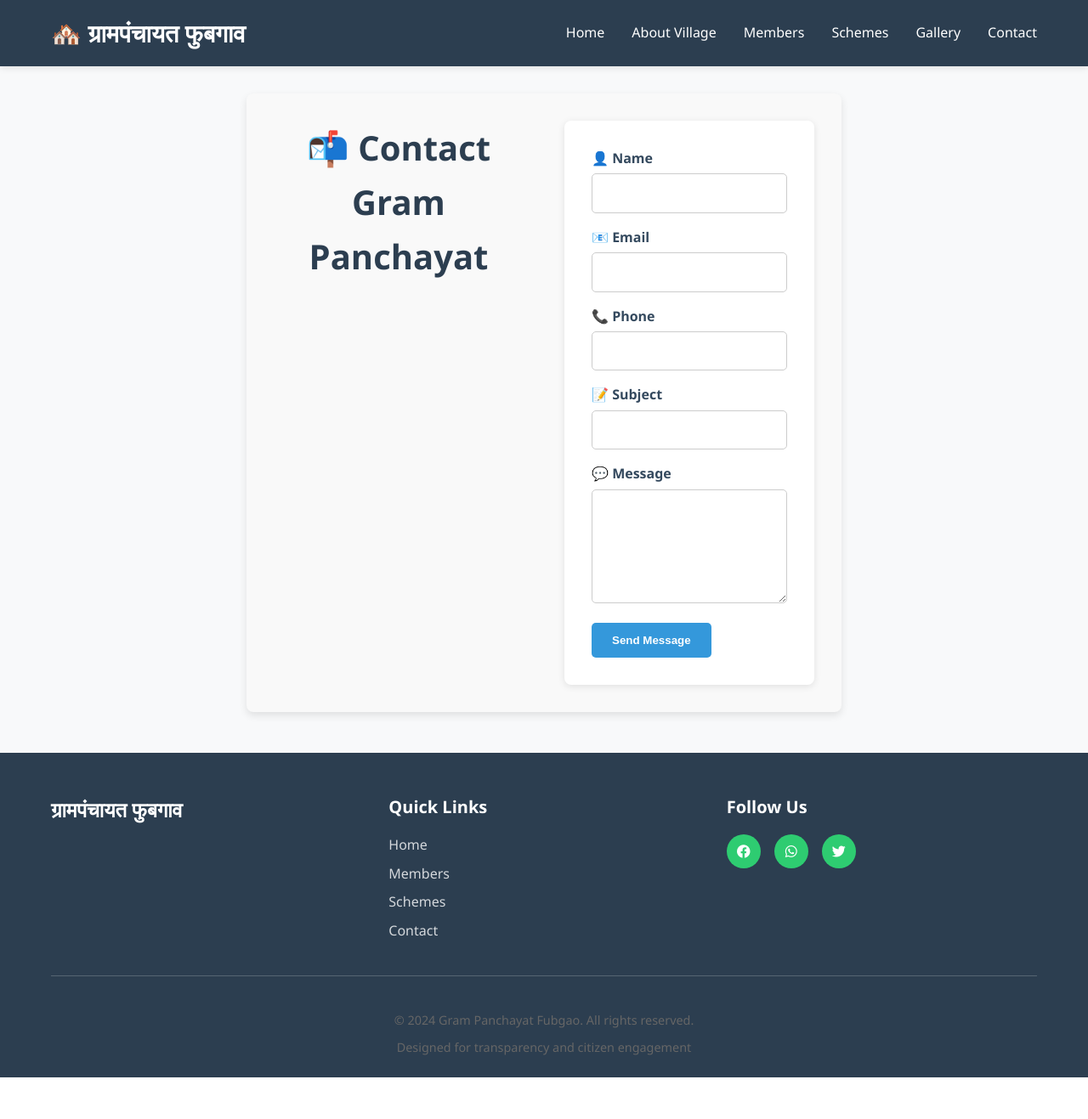
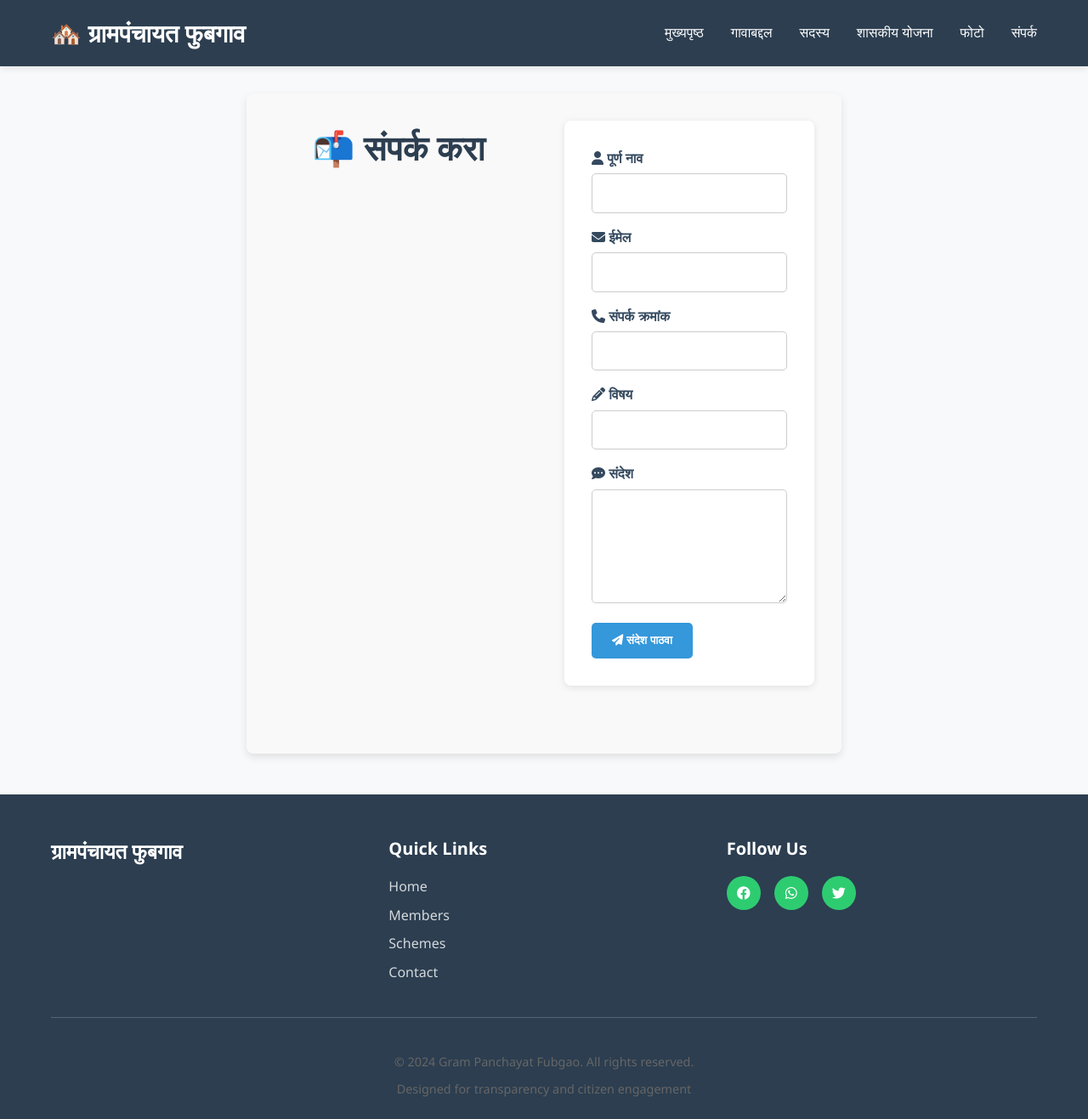
Before and after one commit to Hi-techhitesh/gram-panchayat-fubgao, a Django app: page /contact/ in a window 1280 px wide. Shown: the whole page at 85% size. Before the commit the page ends 1268 px from the top, so only its background shows below. Run offline with Django 4.2, Linux system fonts and the light colour scheme; data that the repository does not hold is empty; some libraries are stand-ins or nearby versions.

Commit message:
changes in html

```diff
--- a/panchayat/views.py
+++ b/panchayat/views.py
@@ -16,6 +16,8 @@ from .serializers import (
     GovernmentSchemeSerializer, GalleryImageSerializer, ContactMessageSerializer
 )
 from .permissions import IsAdminOrReadOnly, IsAdmin
+from django.http import JsonResponse
+from django.template.loader import render_to_string
 
 # ==================== FRONTEND VIEWS ====================
 
@@ -85,6 +87,7 @@ def gallery_view(request):
     }
     return render(request, 'gallery.html', context)
 
+
 def contact_view(request):
     """Contact page - handle messages"""
     if request.method == 'POST':
@@ -115,6 +118,12 @@ def contact_view(request):
         except:
             pass
 
+        # If request came via HTMX, return only partial HTML
+        if request.headers.get("HX-Request"):
+            html = render_to_string("partials/contact_success.html")
+            return JsonResponse({"html": html})
+
+        # Otherwise, render full page
         return render(request, 'contact.html', {'success': True})
 
     village = VillageInfo.objects.first()
--- a/templates/base.html
+++ b/templates/base.html
@@ -7,6 +7,7 @@
     {% load static %}
     <link rel="stylesheet" href="{% static 'css/style.css' %}">
     <link rel="stylesheet" href="https://cdnjs.cloudflare.com/ajax/libs/font-awesome/6.4.0/css/all.min.css">
+    <script src="https://unpkg.com/htmx.org@1.9.10"></script>
 </head>
 <body>
     <!-- Navigation Bar -->
@@ -16,12 +17,12 @@
                 <h1>🏘️ ग्रामपंचायत फुबगाव</h1>
             </div>
             <ul class="nav-menu">
-                <li><a href="{% url 'home' %}">Home</a></li>
-                <li><a href="{% url 'about' %}">About Village</a></li>
-                <li><a href="{% url 'members' %}">Members</a></li>
-                <li><a href="{% url 'schemes' %}">Schemes</a></li>
-                <li><a href="{% url 'gallery' %}">Gallery</a></li>
-                <li><a href="{% url 'contact' %}">Contact</a></li>
+                <li><a href="{% url 'home' %}">मुख्यपृष्ठ</a></li>
+                <li><a href="{% url 'about' %}">गावाबद्दल</a></li>
+                <li><a href="{% url 'members' %}">सदस्य</a></li>
+                <li><a href="{% url 'schemes' %}">शासकीय योजना</a></li>
+                <li><a href="{% url 'gallery' %}">फोटो</a></li>
+                <li><a href="{% url 'contact' %}">संपर्क</a></li>
                 {% if user.is_authenticated %}
                 <li><a href="/admin/" class="admin-link"><i class="fas fa-lock"></i> Admin</a></li>
                 {% endif %}
--- a/templates/contact.html
+++ b/templates/contact.html
@@ -1,9 +1,9 @@
 {% extends "base.html" %}
-{% block title %}Contact – Gram Panchayat Fungao{% endblock %}
+{% block title %}Contact – Gram Panchayat Fubgao{% endblock %}
 {% block content %}
 
 <div class="contact-container">
-    <h1 class="page-title">📬 Contact Gram Panchayat</h1>
+    <h1 class="page-title">📬 संपर्क करा</h1>
 
     {% if success %}
         <div class="alert success">
@@ -14,41 +14,45 @@
     <form method="post" class="contact-form">
     {% csrf_token %}
     <div class="form-group">
-            <label for="name">👤 Name</label>
+        <label for="name"><i class="fas fa-user"></i> पूर्ण नाव</label>
         <input type="text" id="name" name="name" required>
     </div>
 
     <div class="form-group">
-            <label for="email">📧 Email</label>
+        <label for="email"><i class="fas fa-envelope"></i> ईमेल</label>
         <input type="email" id="email" name="email" required>
     </div>
 
     <div class="form-group">
-            <label for="phone">📞 Phone</label>
+        <label for="phone"><i class="fas fa-phone"></i> संपर्क क्रमांक</label>
         <input type="text" id="phone" name="phone">
     </div>
 
     <div class="form-group">
-            <label for="subject">📝 Subject</label>
+        <label for="subject"><i class="fas fa-pencil-alt"></i> विषय</label>
         <input type="text" id="subject" name="subject" required>
     </div>
 
     <div class="form-group">
-            <label for="message">💬 Message</label>
+        <label for="message"><i class="fas fa-comment-dots"></i> संदेश</label>
         <textarea id="message" name="message" rows="5" required></textarea>
     </div>
 
-        <button type="submit" class="btn-primary">Send Message</button>
+    <button type="submit" class="btn-primary">
+        <i class="fas fa-paper-plane"></i> संदेश पाठवा
+    </button>
 </form>
+<div id="form-messages"></div>
+
 
     {% if village %}
 <section class="office-info">
     <div class="office-card">
-        <h2 class="office-title">🏢 Panchayat Office</h2>
+        <h2 class="office-title">🏢 ग्रामपंचायत कार्यालय</h2>
         <div class="office-details">
-            <p><span class="icon">📍</span> <strong>Address:</strong> {{ village.address|default:"Address will be updated soon." }}</p>
-            <p><span class="icon">📞</span> <strong>Phone:</strong> {{ village.phone|default:"NA" }}</p>
-            <p><span class="icon">✉️</span> <strong>Email:</strong> {{ village.email|default:"NA" }}</p>
+            <p><span class="icon">📍</span> <strong>पत्ता:</strong> {{ village.address|default:"Address will be updated soon." }}</p>
+            <p><span class="icon">📞</span> <strong>संपर्क क्रमांक:</strong> {{ village.phone|default:"NA" }}</p>
+            <p><span class="icon">✉️</span> <strong>ईमेल:</strong> {{ village.email|default:"NA" }}</p>
         </div>
     </div>
 </section>
--- a/templates/index.html
+++ b/templates/index.html
@@ -1,7 +1,7 @@
 {% extends 'base.html' %}
 {% load static %}
 
-{% block title %}Home - Gram Panchayat Fungao{% endblock %}
+{% block title %}Home - Gram Panchayat Fubgao{% endblock %}
 
 {% block content %}
 <!-- Hero Section -->
@@ -76,7 +76,7 @@
 <!-- Government Schemes -->
 <section class="schemes-preview">
     <div class="container">
-        <h2>Government Schemes</h2>
+        <h2>शासकीय योजना</h2>
         <div class="schemes-grid">
             {% for scheme in schemes %}
             <div class="scheme-card">
--- /dev/null
+++ b/templates/partials/contact_success.html
@@ -0,0 +1,3 @@
+<div class="alert success">
+    <i class="fas fa-check-circle"></i> Thank you, your message has been sent.
+</div>
--- a/templates/schemes.html
+++ b/templates/schemes.html
@@ -1,7 +1,7 @@
 {% extends "base.html" %}
 {% block title %}Government Schemes – Gram Panchayat Fungao{% endblock %}
 {% block content %}
-<h1>Government Schemes</h1>
+<h1>शासकीय योजना</h1>
 
 <form method="get">
     <label>Filter by category:</label>
```
Lines whose indentation alone changed are shown as unchanged.
